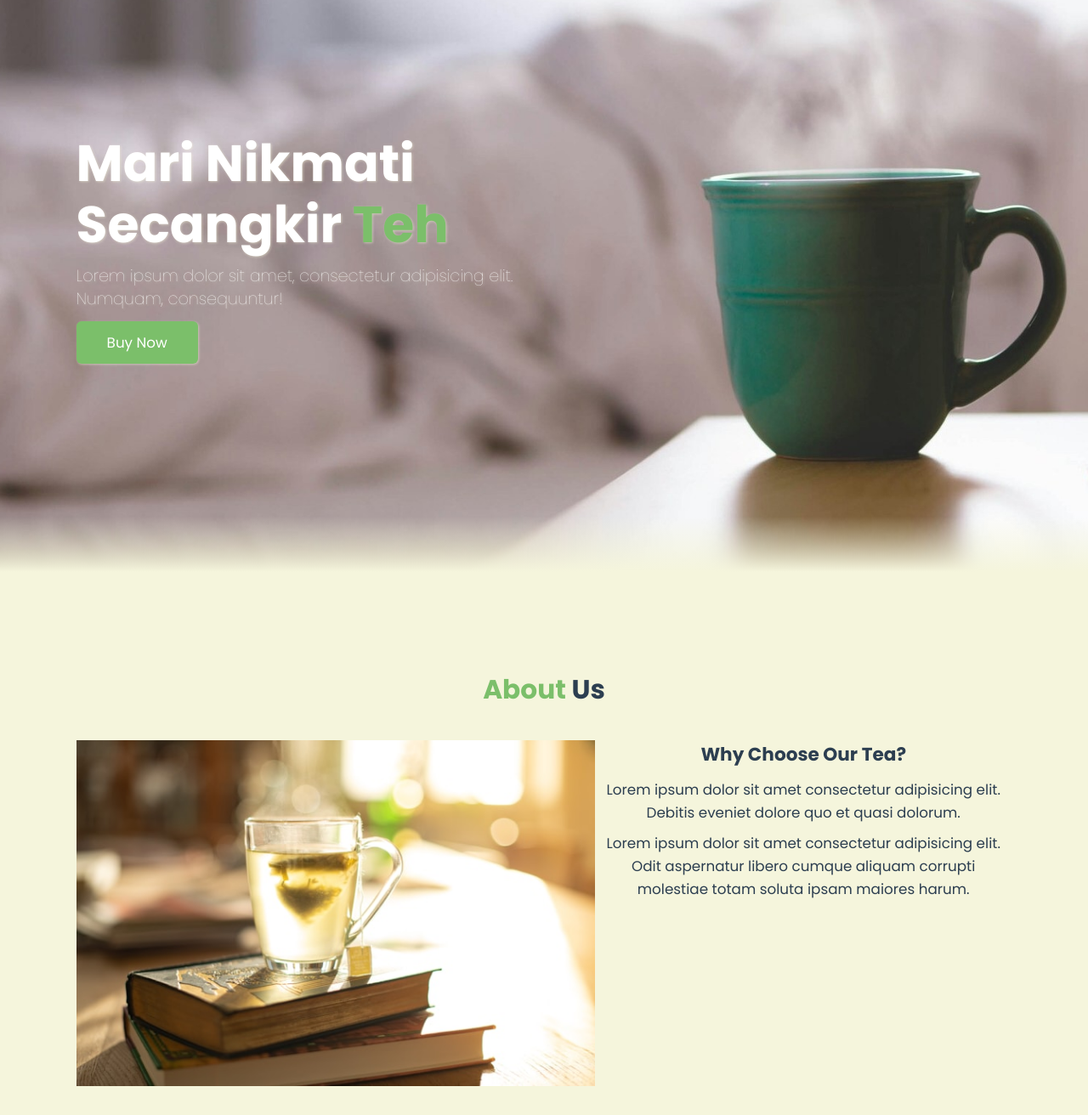
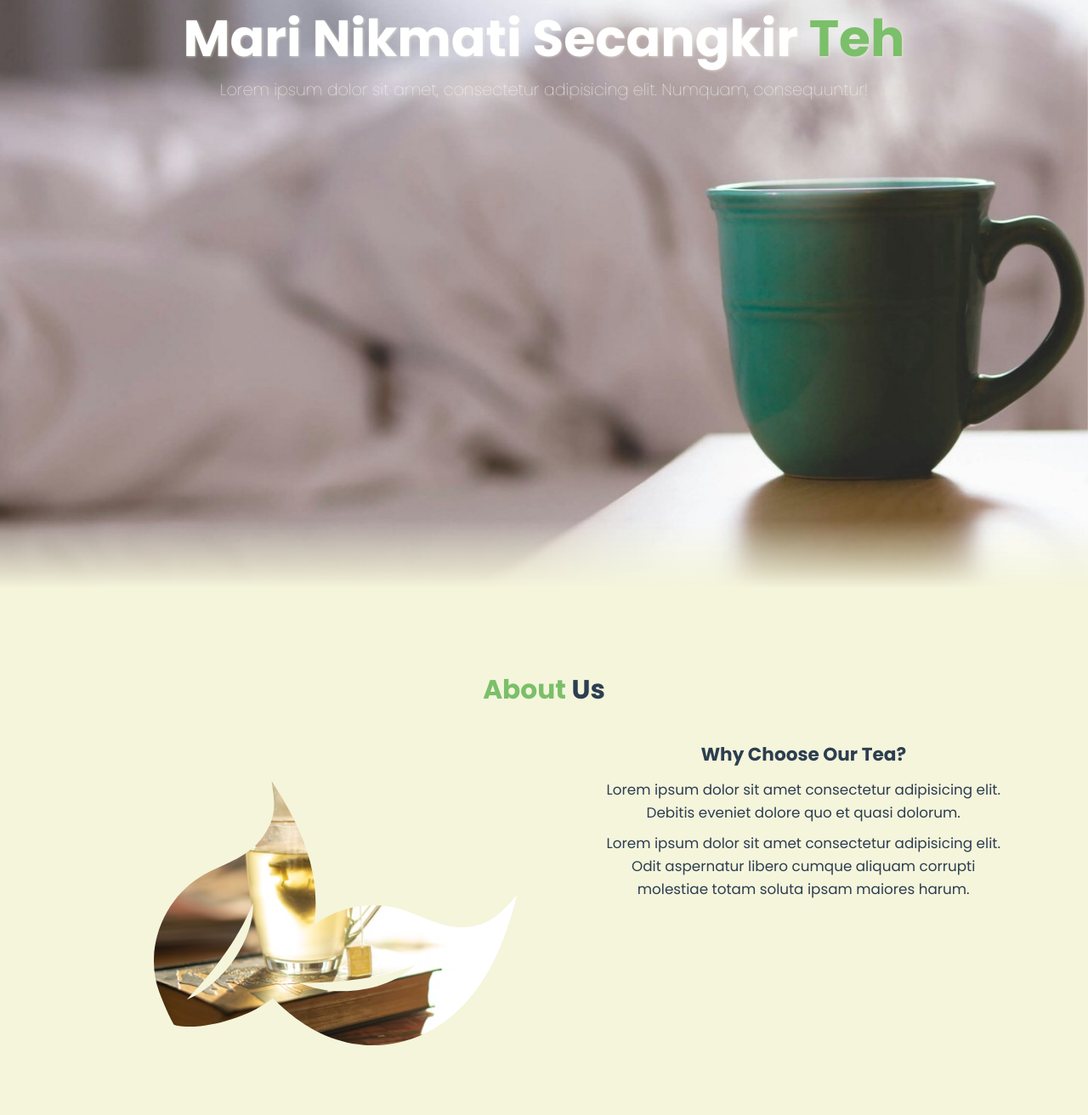
Before and after one commit to fallennsyahid/teh-kangen, a plain HTML site: page index.html in a window 1280 px wide. Shown: the part 108-1420 px from the top of the page at 85% size. Drawn offline with nearby package versions, Linux system fonts and the light colour scheme.

Commit message:
"Change Style"

```diff
--- a/css/style.css
+++ b/css/style.css
@@ -104,14 +104,18 @@ body {
   min-height: 100vh;
   display: flex;
   align-items: center;
-  background-image: url("../assets/img/header-bg.jpg");
+  background-image: url("../assets/img/header-bg-1.jpg");
   background-repeat: no-repeat;
   background-size: cover;
   background-position: center;
   position: relative;
+  mask-image: linear-gradient(
+    rgba(245, 245, 220, 1) 90%,
+    rgba(255, 255, 201, 0)
+  );
 }
 
-.hero::after {
+/* .hero::after {
   content: "";
   display: block;
   position: absolute;
@@ -123,11 +127,15 @@ body {
     rgba(245, 245, 220, 1) 8%,
     rgba(255, 255, 201, 0) 35%
   );
-}
+} */
 
 .hero .content {
   padding: 1.4rem 7%;
-  max-width: 60rem;
+  /* max-width: 60rem; */
+  width: 100%;
+  text-align: center;
+  position: fixed;
+  top: 100px;
 }
 
 .hero h1 {
@@ -197,6 +205,10 @@ body {
 
 .about .row .about-img img {
   width: 100%;
+  mask-image: url(../assets/img/two-tea-leaves.svg);
+  mask-size: 70%;
+  mask-repeat: no-repeat;
+  mask-position: center;
 }
 
 .about .row .content {
--- a/index.html
+++ b/index.html
@@ -46,7 +46,7 @@
           Lorem ipsum dolor sit amet, consectetur adipisicing elit. Numquam,
           consequuntur!
         </p>
-        <a href="#" class="cta">Buy Now</a>
+        <!-- <a href="#" class="cta">Buy Now</a> -->
       </main>
     </section>
     <!-- Hero Section End -->
@@ -56,7 +56,7 @@
       <h2><span>About</span> Us</h2>
       <div class="row">
         <div class="about-img">
-          <img src="assets/img/about-us.jpg" alt="About Us" />
+          <img src="assets/img/about-us.jpg " alt="About Us" />
         </div>
         <div class="content">
           <h3>Why Choose Our Tea?</h3>
```
Also changed, not shown: assets/img/about-us-resize.jpg (added), assets/img/header-bg-1.jpg (added), assets/img/leaf-tea.svg (added), assets/img/two-tea-leaves.svg (added).
